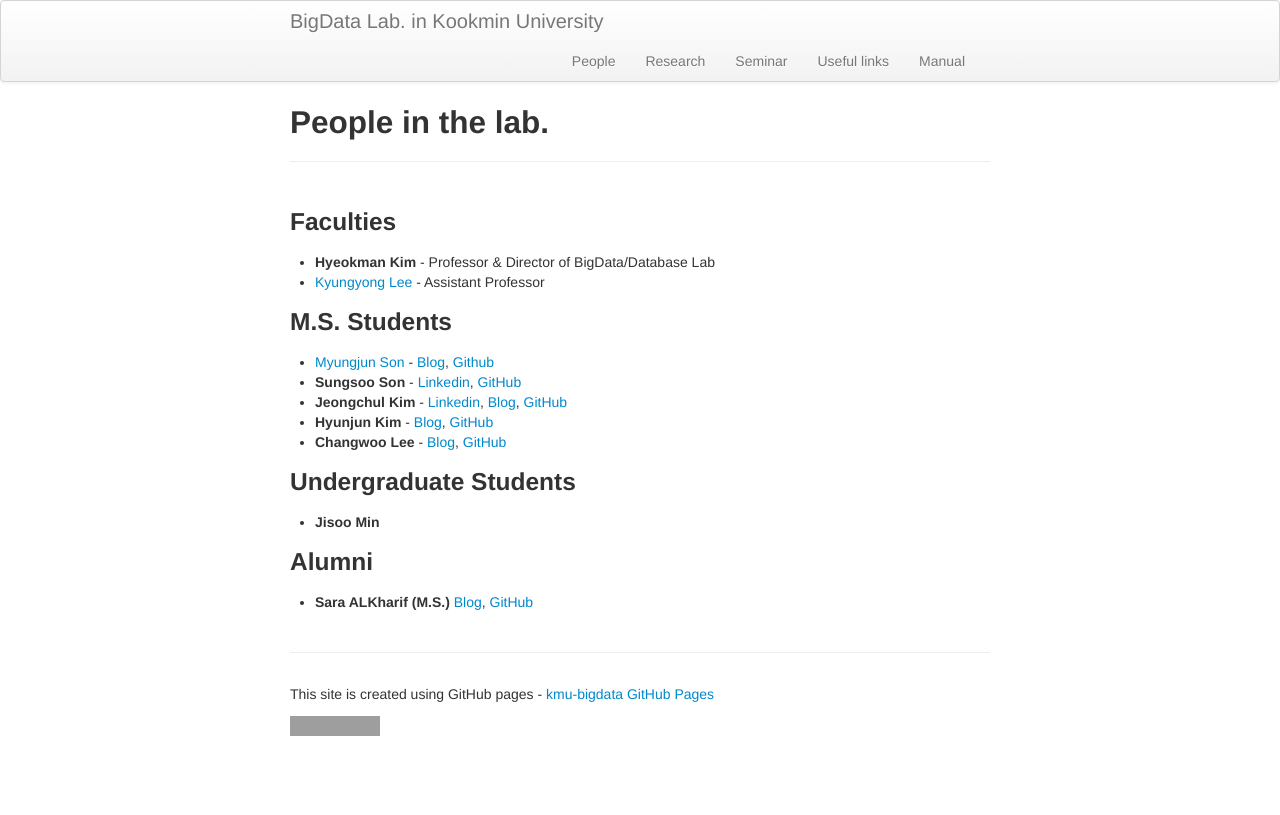
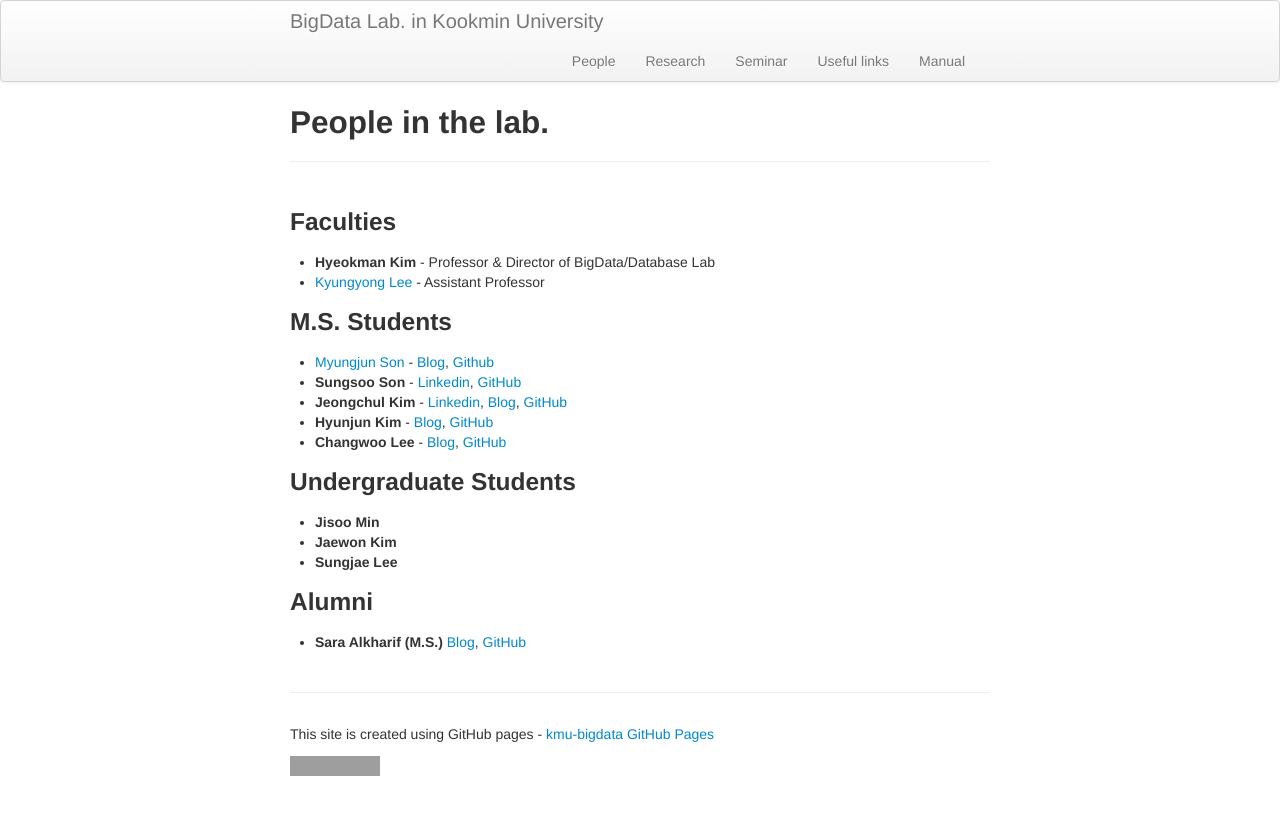
Before and after one commit to ddps-lab/kmu-bigdata.github.io, a Jekyll site: the page built from people/index.md, in a window 1280 px wide. Shown: the top 815 px of the page. Built offline with Jekyll 4.4.1, drawn with Linux system fonts in a browser that asks for light colours; grey boxes are pictures that could not be loaded.

Commit message:
add undergraduate students

```diff
--- a/people/index.md
+++ b/people/index.md
@@ -19,6 +19,8 @@ description: who are in Lab.
 ### Undergraduate Students
 
 * **Jisoo Min**
+* **Jaewon Kim**
+* **Sungjae Lee**
 
 ### Alumni
-* **Sara ALKharif (M.S.)** [Blog](https://saraml.com/), [GitHub](https://github.com/sarah-Abdulaziz)
+* **Sara Alkharif (M.S.)** [Blog](https://saraml.com/), [GitHub](https://github.com/sarah-Abdulaziz)
```
